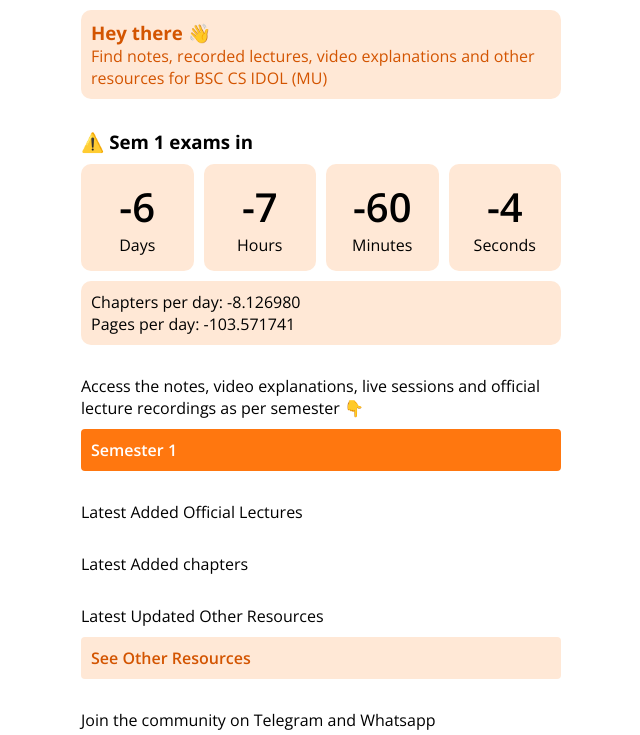
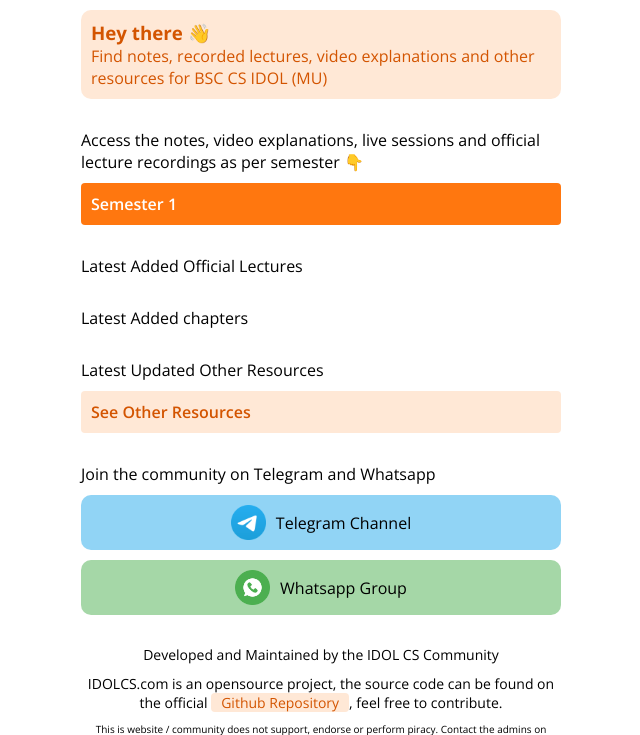
Before and after one commit to idolcs/idolcs.com, a PHP site: page / in a window 1280 px wide. Shown: the top 735 px of the page, without its empty margins (319-959 px from the left). Run offline with PHP 8.4, Linux system fonts and the light colour scheme; data that the repository does not hold is empty; a stand-in replaces the project's code that opens the database connection.

Commit message:
removed sem 1 counter

```diff
--- a/index.php
+++ b/index.php
@@ -20,40 +20,6 @@ include "php/db.php";
       <p>
         Find notes, recorded lectures, video explanations and other resources for BSC CS IDOL (MU)
       </p>
-    </div>
-    <div class="divider_1"></div>
-    <div class="div_1" id="sem1_wrapper">
-      <h3>⚠️ Sem 1 exams in</h3>
-      <div id="counter_wrapper">
-        <div class="count_outer">
-          <div class="count_inner">
-            <p id="count_days">0</p>
-          </div>
-          <p>Days</p>
-        </div>
-        <div class="count_outer">
-          <div class="count_inner">
-            <p id="count_hours">0</p>
-          </div>
-          <p>Hours</p>
-        </div>
-        <div class="count_outer">
-          <div class="count_inner">
-            <p id="count_minutes">0</p>
-          </div>
-          <p>Minutes</p>
-        </div>
-        <div class="count_outer">
-          <div class="count_inner">
-            <p id="count_seconds">0</p>
-          </div>
-          <p>Seconds</p>
-        </div>
-      </div>
-      <div id="calculations_wrapper">
-        <p>Chapters per day: <span id="chaps_per_day">0</span></p>
-        <p>Pages per day:  <span id="pages_per_day">0</span></p>
-      </div>
     </div>
     <div class="divider_1"></div>
     <div class="div_1" id="semester_wise_redirects">
--- a/js/index.js
+++ /dev/null
@@ -1,33 +0,0 @@
-function startCounter(){
-    let days_p = document.getElementById("count_days");
-    let hours_p = document.getElementById("count_hours");
-    let minutes_p = document.getElementById("count_minutes");
-    let seconds_p = document.getElementById("count_seconds");
-    let chaps_p = document.getElementById("chaps_per_day");
-    let pages_p = document.getElementById("pages_per_day");
-
-    let today = Date.now()
-    let target = + new Date("2024-02-06 00:00:00")
-
-    let total_seconds = (target - today)/1000;
-
-    setInterval(function(){
-        let time = total_seconds;
-        let days = Math.floor(time / 86400);
-        let hours = Math.floor((time % 86400)/3600)
-        let minutes = Math.floor(((time % 86400)%3600)/60)
-        let seconds = Math.floor((((time % 86400)%3600)%60))
-        let pages = 548 / (time / 86400);
-        let chaps = 43 / (time / 86400);
-        days_p.innerText = days;
-        hours_p.innerText = hours;
-        minutes_p.innerText = minutes;
-        seconds_p.innerHTML = seconds;
-        chaps_p.innerText =  parseFloat(chaps).toFixed(6);
-        pages_p.innerHTML = parseFloat(pages).toFixed(6);;
-        total_seconds -= 1;
-    }, 1000);
-
-}
-
-startCounter()
```
